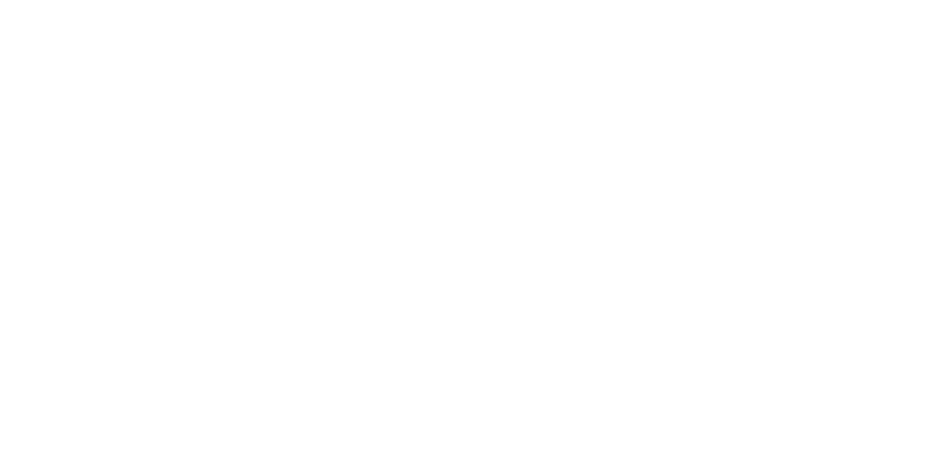
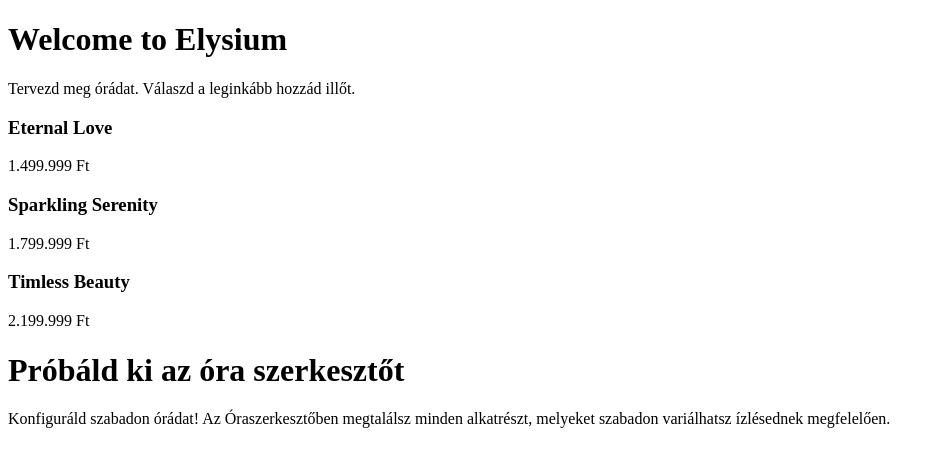
Before and after one commit to karsaibence/lvl1feladat, a plain HTML site: page index.html in a window 1280 px wide. Shown: the whole page, without its empty margins (0-945 px from the left). Drawn offline with Linux system fonts and the light colour scheme.

Commit message:
Update index.html

```diff
--- a/index.html
+++ b/index.html
@@ -11,6 +11,16 @@
     <header>
 
     </header>
+     <h1>Welcome to Elysium</h1>
+    <p>Tervezd meg órádat. Válaszd a leginkább hozzád illőt. </p>
+    <h3>Eternal Love</h3>
+    <p>1.499.999 Ft</p>
+    <h3>Sparkling Serenity</h3>
+    <p>1.799.999 Ft</p>
+    <h3>Timless Beauty</h3>
+    <p>2.199.999 Ft</p>
+    <h1>Próbáld ki az óra szerkesztőt</h1>
+    <p>Konfiguráld szabadon órádat! Az Óraszerkesztőben megtalálsz minden alkatrészt, melyeket szabadon variálhatsz ízlésednek megfelelően. </p>
 </body>
 
 </html>
```
